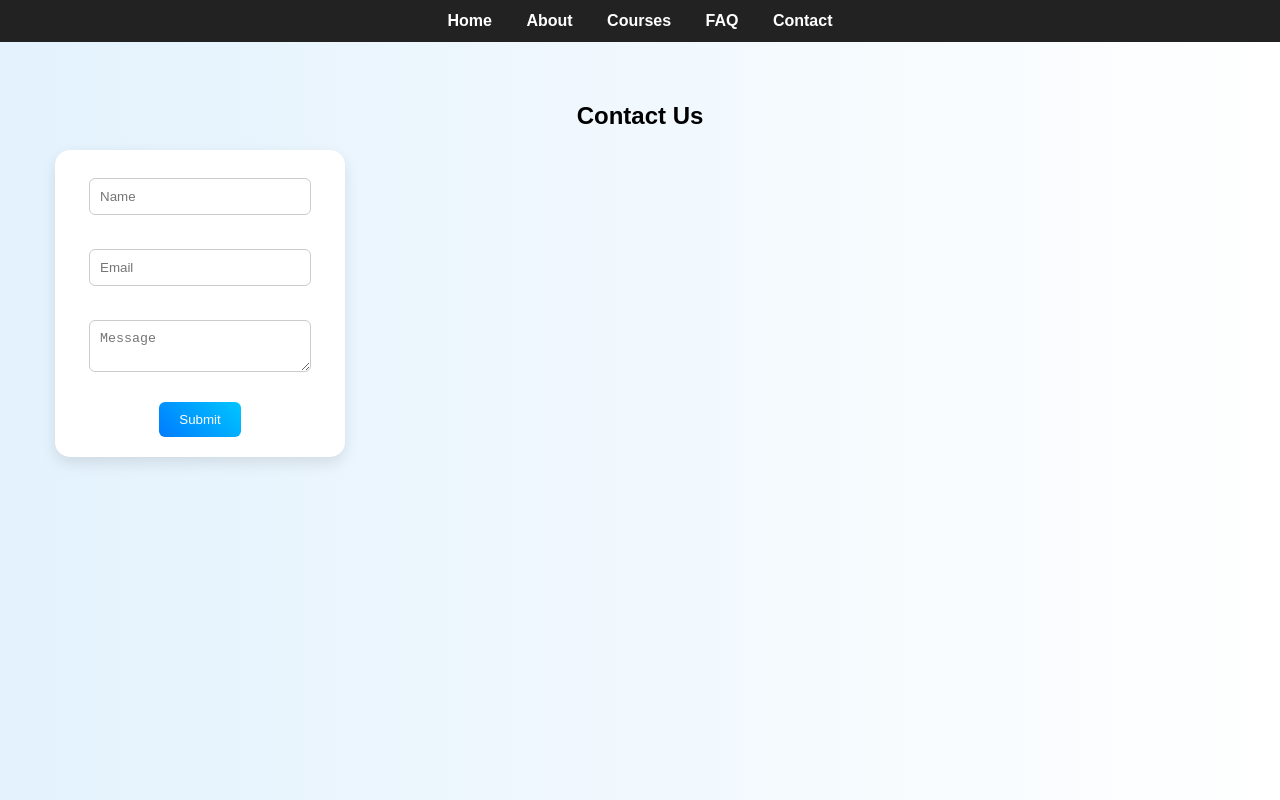
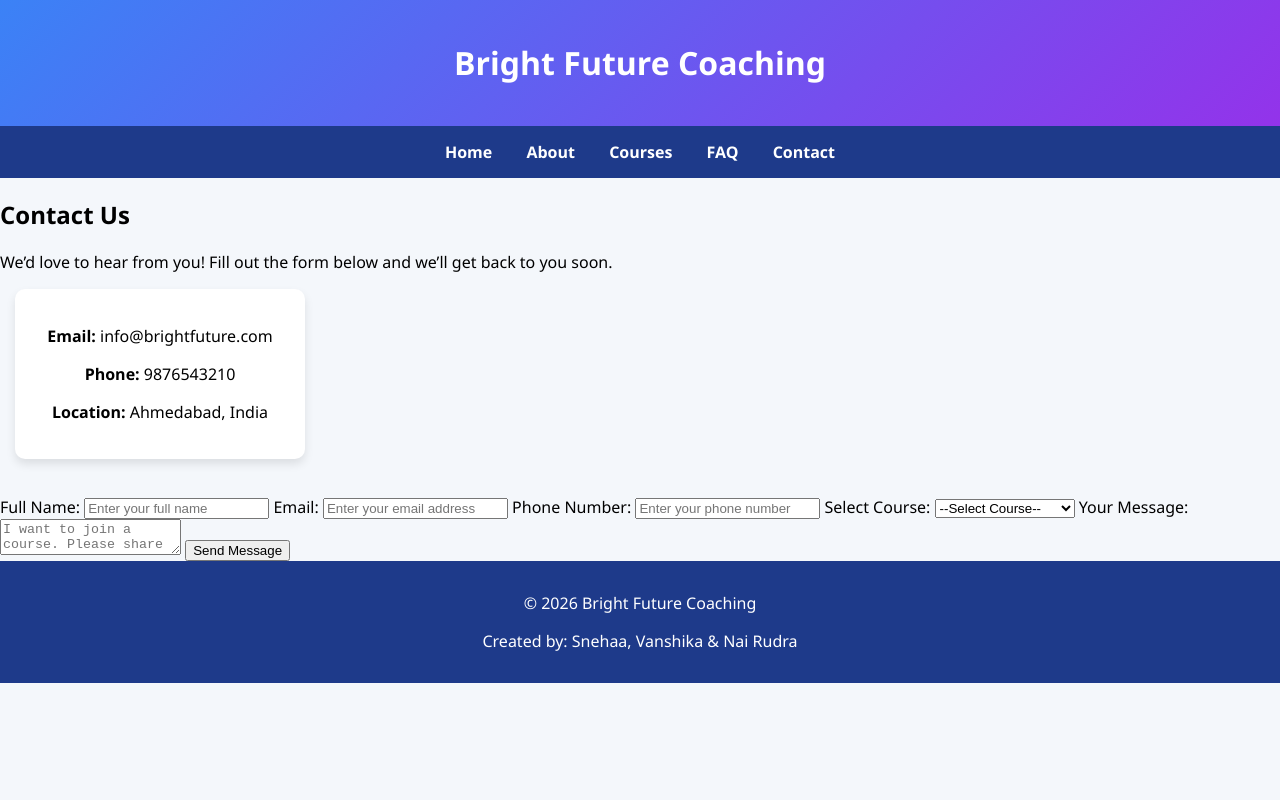
Before and after one commit to snehanath3112-ship-it/coaching-website, a plain HTML site: page contact.html in a window 1280 px wide. Drawn offline with Linux system fonts and the light colour scheme.

Commit message:
Add files via upload

```diff
--- a/contact.html
+++ b/contact.html
@@ -1,10 +1,15 @@
 <!DOCTYPE html>
 <html>
 <head>
-  <title>Contact</title>
+  <title>Contact Us - Bright Future Coaching</title>
   <link rel="stylesheet" href="style.css">
 </head>
+
 <body>
+
+<header>
+  <h1>Bright Future Coaching</h1>
+</header>
 
 <nav>
   <a href="index.html">Home</a>
@@ -15,16 +20,51 @@
 </nav>
 
 <section class="container">
+
   <h1>Contact Us</h1>
+  <p>We’d love to hear from you! Fill out the form below and we’ll get back to you soon.</p>
 
-  <form class="card">
-    <input type="text" placeholder="Name"><br><br>
-    <input type="email" placeholder="Email"><br><br>
-    <textarea placeholder="Message"></textarea><br><br>
-    <button>Submit</button>
+  <!-- Contact Info -->
+  <div class="card">
+    <p><b>Email:</b> info@brightfuture.com</p>
+    <p><b>Phone:</b> 9876543210</p>
+    <p><b>Location:</b> Ahmedabad, India</p>
+  </div>
+
+  <br>
+
+  <!-- Contact Form -->
+  <form>
+    <label>Full Name:</label>
+    <input type="text" placeholder="Enter your full name" required>
+
+    <label>Email:</label>
+    <input type="email" placeholder="Enter your email address" required>
+
+    <label>Phone Number:</label>
+    <input type="tel" placeholder="Enter your phone number">
+
+    <label>Select Course:</label>
+    <select>
+      <option>--Select Course--</option>
+      <option>Web Development</option>
+      <option>Java Programming</option>
+      <option>Computer Networks</option>
+      <option>Cyber Security</option>
+    </select>
+
+    <label>Your Message:</label>
+    <textarea placeholder="I want to join a course. Please share details about fees, timings, and batches."></textarea>
+
+    <button type="submit">Send Message</button>
   </form>
 
 </section>
 
+<footer>
+  <p>© 2026 Bright Future Coaching</p>
+  <p>Created by: Snehaa, Vanshika & Nai Rudra</p>
+</footer>
+
 </body>
 </html>
--- a/style.css
+++ b/style.css
@@ -1,104 +1,68 @@
 body {
-  font-family: Arial, sans-serif;
+  font-family: 'Segoe UI', sans-serif;
   margin: 0;
-  padding: 0;
-  background: linear-gradient(to right, #e3f2fd, #ffffff);
+  background: #f4f7fb;
 }
 
 /* HEADER */
 header {
-  background: linear-gradient(45deg, #007BFF, #00C6FF);
+  background: linear-gradient(135deg, #3b82f6, #9333ea);
   color: white;
   text-align: center;
-  padding: 25px;
+  padding: 20px;
 }
 
 /* NAVBAR */
 nav {
-  background: #222;
-  padding: 12px;
+  background: #1e3a8a;
+  padding: 15px;
   text-align: center;
 }
-
 nav a {
   color: white;
-  margin: 15px;
+  margin: 0 15px;
   text-decoration: none;
   font-weight: bold;
-  transition: 0.3s;
 }
-
 nav a:hover {
-  color: #00C6FF;
+  color: #facc15;
 }
 
 /* HERO */
 .hero {
   text-align: center;
-  padding: 50px;
-  animation: fadeIn 1.5s ease;
+  padding: 40px;
 }
-
-.hero img {
-  width: 80%;
-  border-radius: 12px;
+.hero h1 {
+  font-size: 30px;
+}
+.hero-img {
+  width: 70%;
   margin-top: 20px;
-  box-shadow: 0 5px 15px rgba(0,0,0,0.2);
+  border-radius: 10px;
 }
 
 /* FEATURES */
 .features {
   display: flex;
-  justify-content: space-around;
+  justify-content: center;
   flex-wrap: wrap;
   padding: 30px;
 }
 
-/* CARD DESIGN */
+/* CARDS (simple & clean) */
 .card {
   background: white;
   padding: 20px;
-  border-radius: 15px;
+  margin: 15px;
+  border-radius: 10px;
   width: 250px;
-  margin: 15px;
-  box-shadow: 0 6px 15px rgba(0,0,0,0.1);
   text-align: center;
-  transition: all 0.3s ease;
+  box-shadow: 0 5px 10px rgba(0,0,0,0.1);
+  transition: 0.3s;
 }
 
 .card:hover {
-  transform: translateY(-10px) scale(1.05);
-  box-shadow: 0 10px 25px rgba(0,0,0,0.2);
-}
-
-/* CONTAINER */
-.container {
-  text-align: center;
-  padding: 40px;
-  animation: fadeIn 1.5s ease;
-}
-
-/* FORM */
-input, textarea {
-  width: 80%;
-  padding: 10px;
-  margin: 8px;
-  border-radius: 6px;
-  border: 1px solid #ccc;
-}
-
-button {
-  padding: 10px 20px;
-  background: linear-gradient(45deg, #007BFF, #00C6FF);
-  color: white;
-  border: none;
-  border-radius: 6px;
-  cursor: pointer;
-  transition: 0.3s;
-}
-
-button:hover {
-  background: #0056b3;
   transform: scale(1.05);
 }
 
@@ -106,19 +70,6 @@ button:hover {
 footer {
   text-align: center;
   padding: 15px;
-  background: #222;
+  background: #1e3a8a;
   color: white;
-  margin-top: 20px;
 }
-
-/* ANIMATION */
-@keyframes fadeIn {
-  from {
-    opacity: 0;
-    transform: translateY(20px);
-  }
-  to {
-    opacity: 1;
-    transform: translateY(0);
-  }
-}
```
Also changed, not shown: about.html (+27 -7 lines), faq.html (+25 -14 lines), index.html (+16 -11 lines), product.html (+25 -7 lines).
